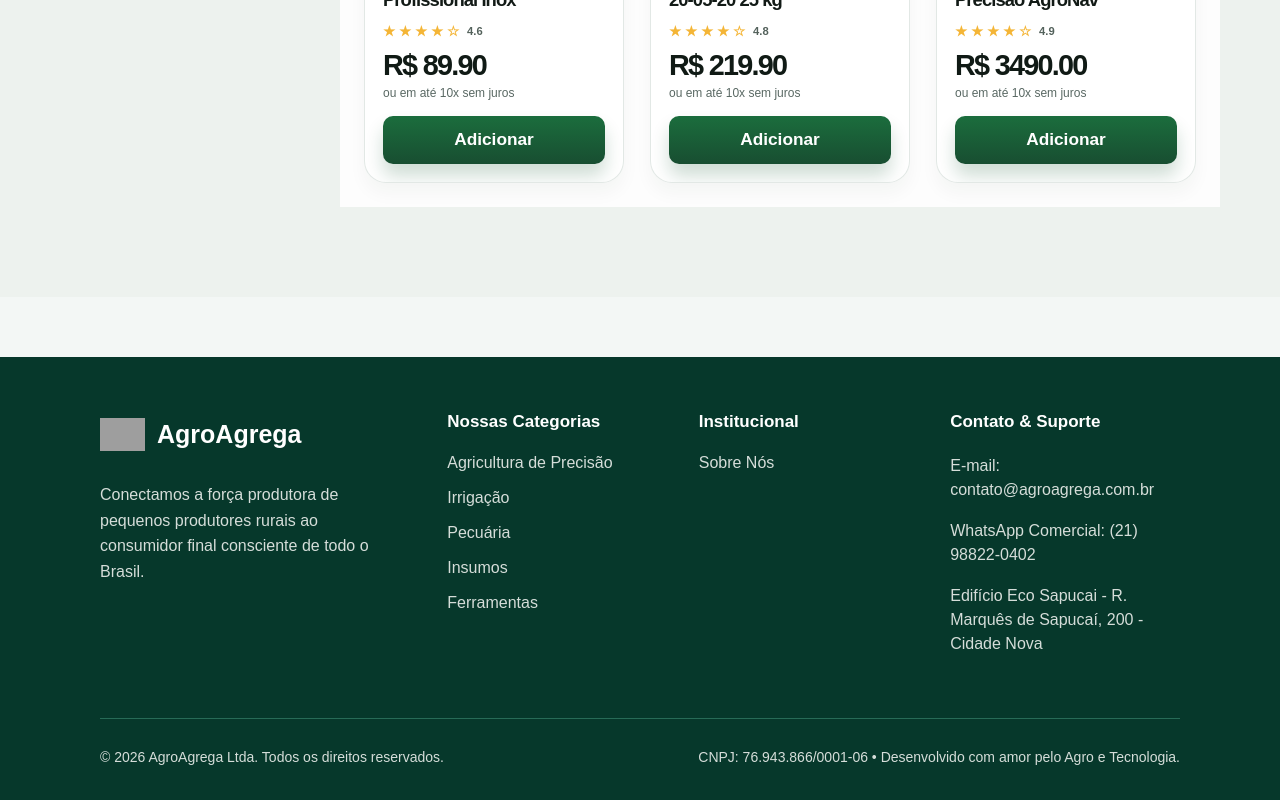
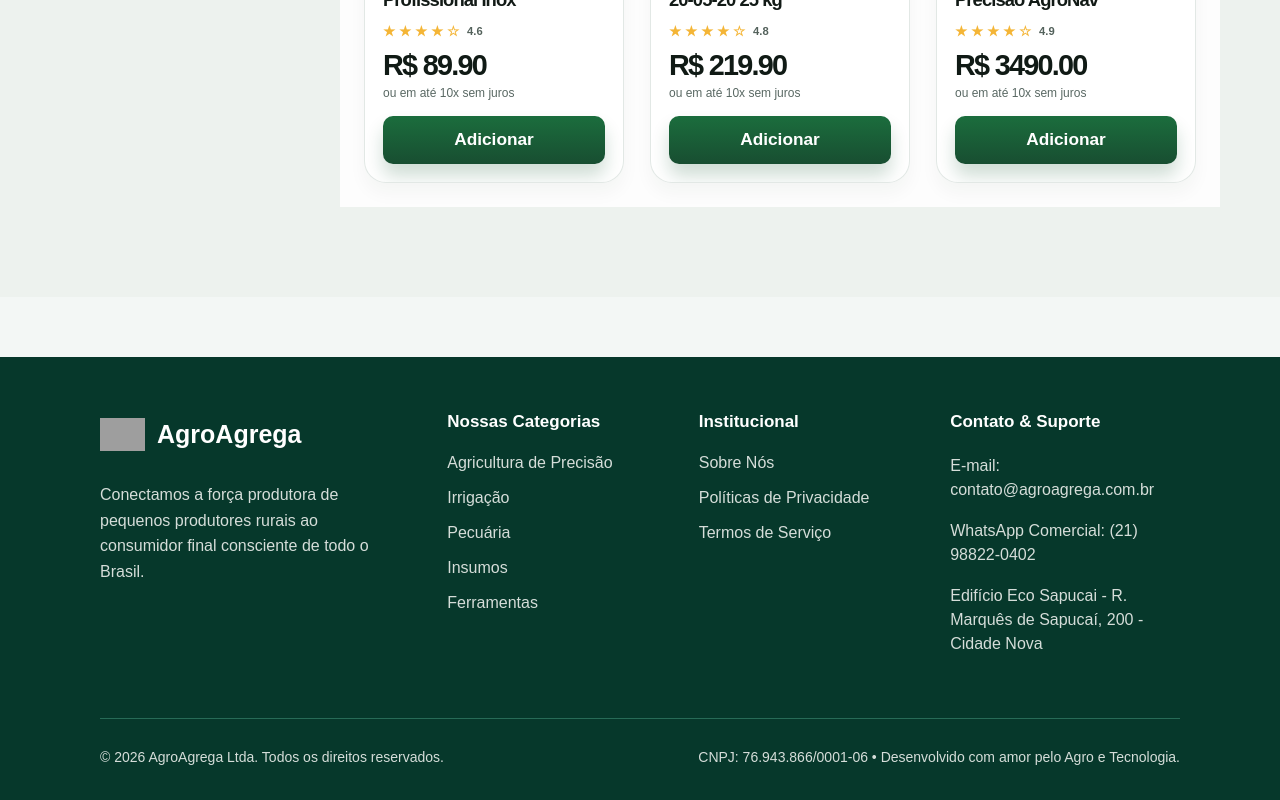
Before and after one commit to Phduartebjj/E-commerce-AgroAgrega, an Angular app in the folder e-commerce-AgroAgrega/: page /products in a window 1280 px wide. Shown: the part 2808-3608 px from the top of the page. Built offline with nearby package versions, Linux system fonts and the light colour scheme; grey boxes are pictures that could not be loaded.

Commit message:
fix: volta o que foi feito

```diff
--- a/e-commerce-AgroAgrega/src/app/shared/components/footer/footer.html
+++ b/e-commerce-AgroAgrega/src/app/shared/components/footer/footer.html
@@ -28,8 +28,8 @@
       <h3>Institucional</h3>
 
       <a routerLink="/about">Sobre Nós</a>
-      <!-- <a href="#">Políticas de Privacidade</a>
-      <a href="#">Termos de Serviço</a> -->
+      <a href="#">Políticas de Privacidade</a>
+      <a href="#">Termos de Serviço</a>
     </nav>
 
     <!-- CONTATO -->
```
